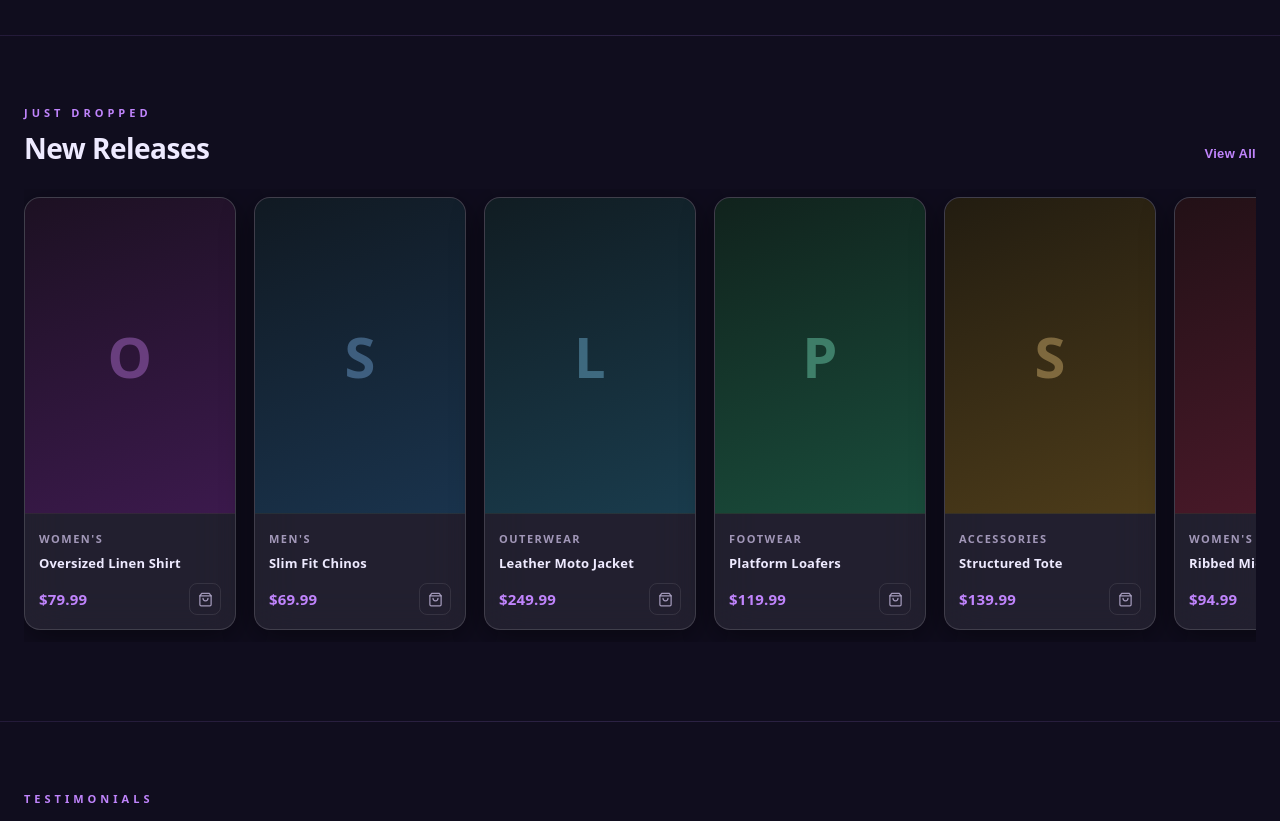
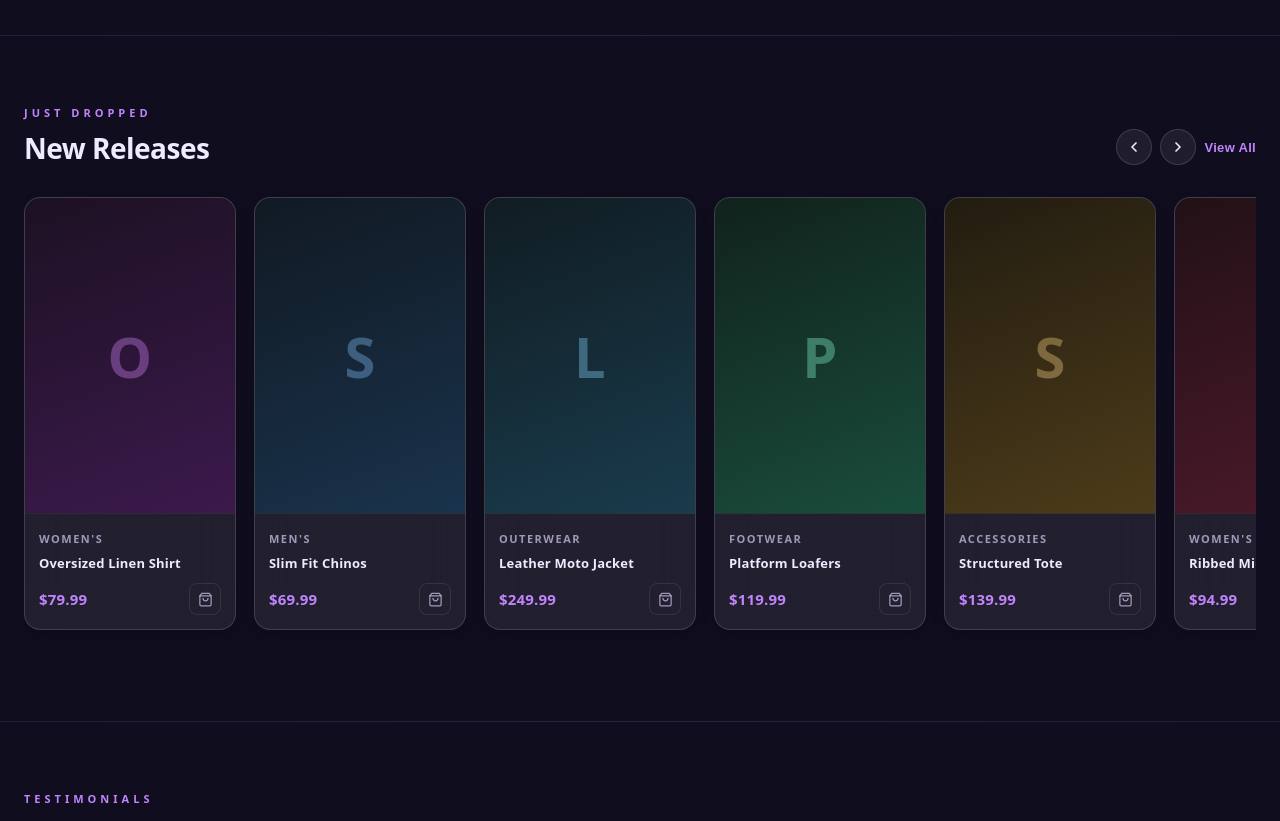
Before and after one commit to Borhanxj/e-commerce-platform-aws, a React app in the folder frontend/: page / in a window 1280 px wide. Shown: the part 2120-2941 px from the top of the page. Built offline with nearby package versions, Linux system fonts and the light colour scheme; no server answers; the HTML template or start-up script is replaced by a standard one.

Commit message:
Added scroll feature to new releases. Decreased shadow of cards

```diff
--- a/frontend/src/pages/home/HomePage.css
+++ b/frontend/src/pages/home/HomePage.css
@@ -274,7 +274,7 @@
   border: 1px solid rgba(255, 255, 255, 0.1);
   border-radius: 16px;
   box-shadow:
-    0 16px 48px rgba(0, 0, 0, 0.6),
+    0 8px 24px rgba(0, 0, 0, 0.3),
     inset 0 1px 0 rgba(255, 255, 255, 0.1);
   padding: 8px;
   z-index: 200;
@@ -907,6 +907,35 @@
   }
 }
 
+/* ── New Releases nav ── */
+.releases-nav {
+  display: flex;
+  align-items: center;
+  gap: 8px;
+}
+
+.releases-arrow {
+  display: flex;
+  align-items: center;
+  justify-content: center;
+  width: 36px;
+  height: 36px;
+  border-radius: 50%;
+  border: 1px solid rgba(255, 255, 255, 0.14);
+  background: rgba(255, 255, 255, 0.07);
+  backdrop-filter: blur(12px);
+  -webkit-backdrop-filter: blur(12px);
+  color: var(--text-h);
+  cursor: pointer;
+  transition: background 0.15s, border-color 0.15s, color 0.15s;
+}
+
+.releases-arrow:hover {
+  background: rgba(192, 132, 252, 0.18);
+  border-color: rgba(192, 132, 252, 0.4);
+  color: var(--accent);
+}
+
 /* ── New Releases ── */
 .releases-scroll {
   display: flex;
@@ -935,7 +964,7 @@
   backdrop-filter: blur(20px);
   -webkit-backdrop-filter: blur(20px);
   box-shadow:
-    0 8px 32px rgba(0, 0, 0, 0.45),
+    0 4px 12px rgba(0, 0, 0, 0.2),
     inset 0 1px 0 rgba(255, 255, 255, 0.14);
   transition:
     box-shadow 0.25s,
@@ -945,7 +974,7 @@
 
 .release-card:hover {
   box-shadow:
-    0 16px 48px rgba(0, 0, 0, 0.6),
+    0 8px 24px rgba(0, 0, 0, 0.3),
     0 0 0 1px rgba(192, 132, 252, 0.35),
     inset 0 1px 0 rgba(255, 255, 255, 0.18);
   border-color: rgba(192, 132, 252, 0.4);
@@ -1156,7 +1185,7 @@
   backdrop-filter: blur(20px);
   -webkit-backdrop-filter: blur(20px);
   box-shadow:
-    0 8px 32px rgba(0, 0, 0, 0.45),
+    0 4px 12px rgba(0, 0, 0, 0.2),
     inset 0 1px 0 rgba(255, 255, 255, 0.14);
   cursor: pointer;
   text-align: left;
@@ -1169,7 +1198,7 @@
 
 .category-card:hover {
   box-shadow:
-    0 16px 48px rgba(0, 0, 0, 0.6),
+    0 8px 24px rgba(0, 0, 0, 0.3),
     0 0 0 1px rgba(192, 132, 252, 0.35),
     inset 0 1px 0 rgba(255, 255, 255, 0.18);
   border-color: rgba(192, 132, 252, 0.4);
--- a/frontend/src/pages/home/HomePage.jsx
+++ b/frontend/src/pages/home/HomePage.jsx
@@ -1,4 +1,4 @@
-import { useState } from 'react'
+import { useState, useRef } from 'react'
 import { MiniCartIcon, StarRating } from '../../components/icons'
 import Navbar from './components/Navbar'
 import HeroBanner from './components/HeroBanner'
@@ -101,6 +101,12 @@ export default function HomePage({
   onAddToCart,
 }) {
   const [searchQuery, setSearchQuery] = useState('')
+  const releasesRef = useRef(null)
+
+  function scrollReleases(dir) {
+    const el = releasesRef.current
+    if (el) el.scrollBy({ left: dir * 240, behavior: 'smooth' })
+  }
 
   return (
     <div className="home">
@@ -166,9 +172,47 @@ export default function HomePage({
             <p className="section-eyebrow">Just Dropped</p>
             <h2 className="section-title">New Releases</h2>
           </div>
-          <button className="section-link">View All</button>
+          <div className="releases-nav">
+            <button
+              className="releases-arrow"
+              onClick={() => scrollReleases(-1)}
+              aria-label="Scroll left"
+            >
+              <svg
+                width="16"
+                height="16"
+                viewBox="0 0 24 24"
+                fill="none"
+                stroke="currentColor"
+                strokeWidth="2.5"
+                strokeLinecap="round"
+                strokeLinejoin="round"
+              >
+                <polyline points="15 18 9 12 15 6" />
+              </svg>
+            </button>
+            <button
+              className="releases-arrow"
+              onClick={() => scrollReleases(1)}
+              aria-label="Scroll right"
+            >
+              <svg
+                width="16"
+                height="16"
+                viewBox="0 0 24 24"
+                fill="none"
+                stroke="currentColor"
+                strokeWidth="2.5"
+                strokeLinecap="round"
+                strokeLinejoin="round"
+              >
+                <polyline points="9 18 15 12 9 6" />
+              </svg>
+            </button>
+            <button className="section-link">View All</button>
+          </div>
         </div>
-        <div className="releases-scroll">
+        <div className="releases-scroll" ref={releasesRef}>
           {NEW_RELEASES.map((product) => (
             <div key={product.id} className="release-card">
               <div
```
